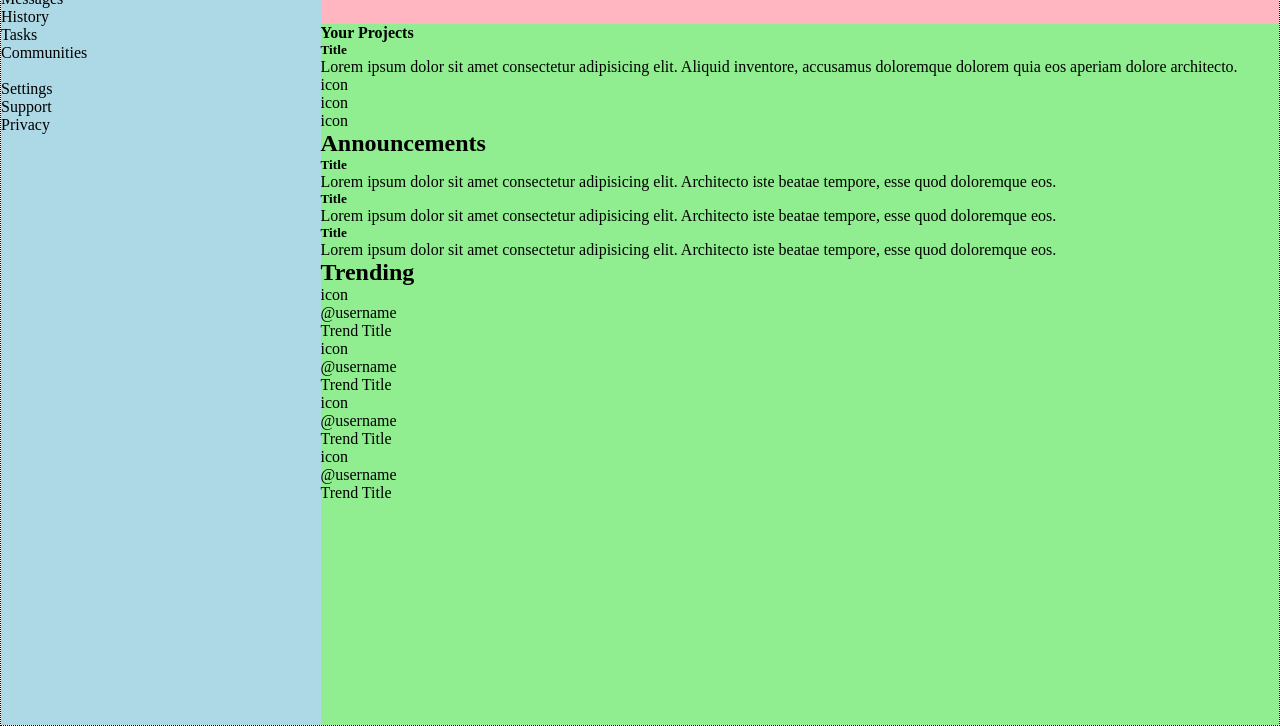
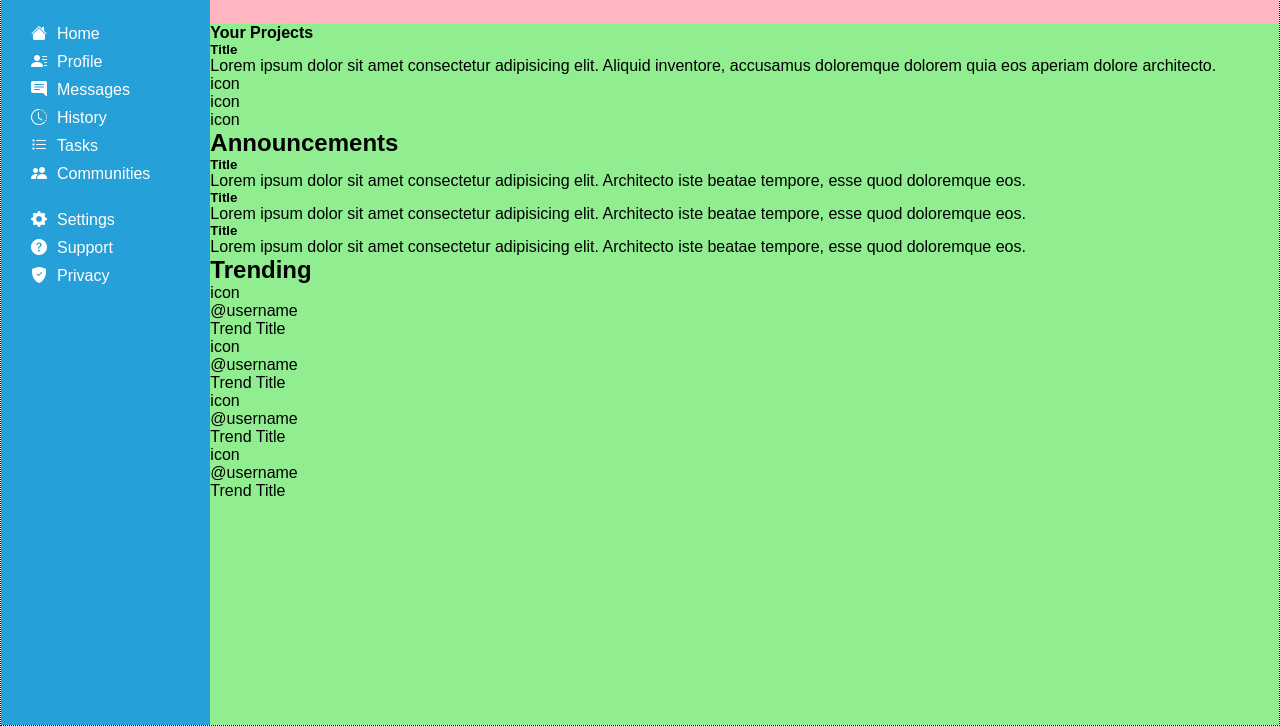
Before and after one commit to VictoriaAPineda/AdminDashboard_Project, a plain HTML site: page index.html in a window 1280 px wide. Shown: the part 74-800 px from the top of the page. Drawn offline with nearby package versions, Linux system fonts and the light colour scheme.

Commit message:
side menu

```diff
--- a/index.html
+++ b/index.html
@@ -6,24 +6,25 @@
     <meta name="viewport" content="width=device-width, initial-scale=1.0">
     <title>Dashboard Project</title>
     <link rel="stylesheet" href="style.css">
+    <link rel="stylesheet" href="https://cdn.jsdelivr.net/npm/bootstrap-icons@1.11.1/font/bootstrap-icons.css">
 </head>
 <body>
 
     <div id="grid-container">
         <section id="aside">
-            <h1>Dashboard</h1>
+            <h1><i class="bi bi-microsoft"></i>Dashboard</h1>
             <div id="nav-menu">
                 <ul>
-                    <li>Home</li>
-                    <li>Profile</li>
-                    <li>Messages</li>
-                    <li>History</li>
-                    <li>Tasks</li>
-                    <li>Communities</li>
+                    <li><a href="#"><i class="bi bi-house-fill"></i>Home</a></li>
+                    <li><a href="#"><i class="bi bi-person-lines-fill"></i>Profile</a></li>
+                    <li><a href="#"><i class="bi bi-chat-right-text-fill"></i>Messages</a></li>
+                    <li><a href="#"><i class="bi bi-clock-history"></i>History</a></li>
+                    <li><a href="#"><i class="bi bi-list-task"></i>Tasks</a></li>
+                    <li><a href="#"><i class="bi bi-people-fill"></i>Communities</a></li>
                     <br>
-                    <li>Settings</li>
-                    <li>Support</li>
-                    <li>Privacy</li>
+                    <li><a href="#"><i class="bi bi-gear-fill"></i>Settings</a></li>
+                    <li><a href="#"><i class="bi bi-question-circle-fill"></i>Support</a></li>
+                    <li><a href="#"><i class="bi bi-shield-fill-check"></i>Privacy</a></li>
                 </ul>
             </div>
         </section>
--- a/style.css
+++ b/style.css
@@ -2,25 +2,52 @@
     margin: 0;
     padding: 0;
     box-sizing: border-box;
+    font-family: Arial, Helvetica, sans-serif;
 }
-
 #grid-container{
     display: grid;
-    grid-template-columns: 1fr 3fr;
+    grid-template-columns:0.5fr 3fr;
     border: 1px dotted black;
     height: 100vh;
 
+    justify-content: center;
 }
-
+/* Side Navigation Menu */
 #aside{
     grid-column-start: 1;
     grid-column-end: 2;
-
     grid-row-start: 1;
     grid-row-end: 6 ;
-    background-color: lightblue;
 
+    background-color: #26a0d9;
+    color: white;
+
+    display: flex;
+    flex-direction: column;
+    align-items: left;
+
+    padding: 20px;
+    white-space: nowrap;
 }
+#aside i{
+    padding: 10px;
+}
+#aside h1{
+    margin-bottom: 50px;
+}
+#nav-menu ul > li{
+    list-style: none;
+    padding-bottom: 10px;
+}
+#nav-menu li > a:hover{
+    text-decoration: underline solid 2px;
+}
+#nav-menu li > a, a:visited{
+    text-decoration: none;
+    color: white;
+}
+
+
 
 #header{
     grid-column-start: 2;
@@ -32,6 +59,8 @@
     /* flex child elements*/
     display: flex;
     flex-direction: column;
+
+
 }
 #header #search{
     display: flex;
@@ -43,4 +72,5 @@
     grid-row-start: 2;
     grid-row-end:  6;
     background-color: lightgreen;
+
 }
```
